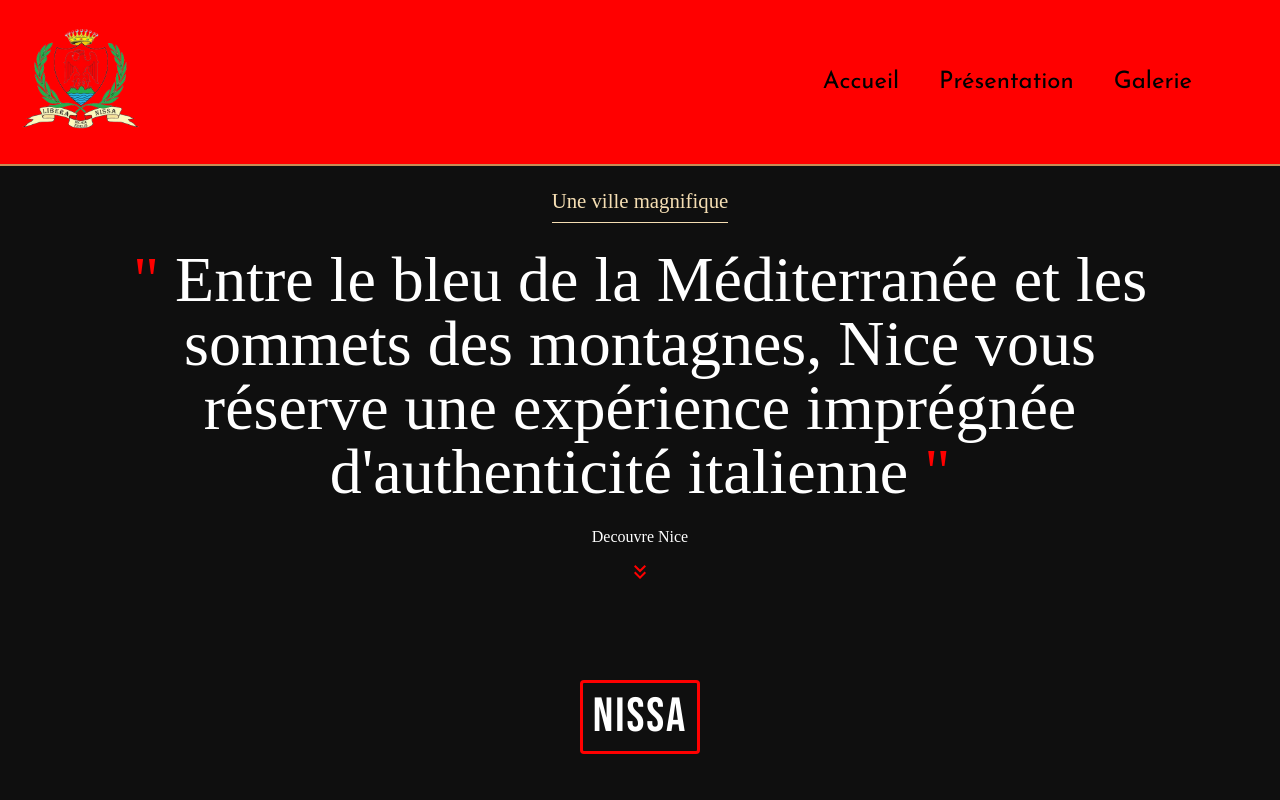
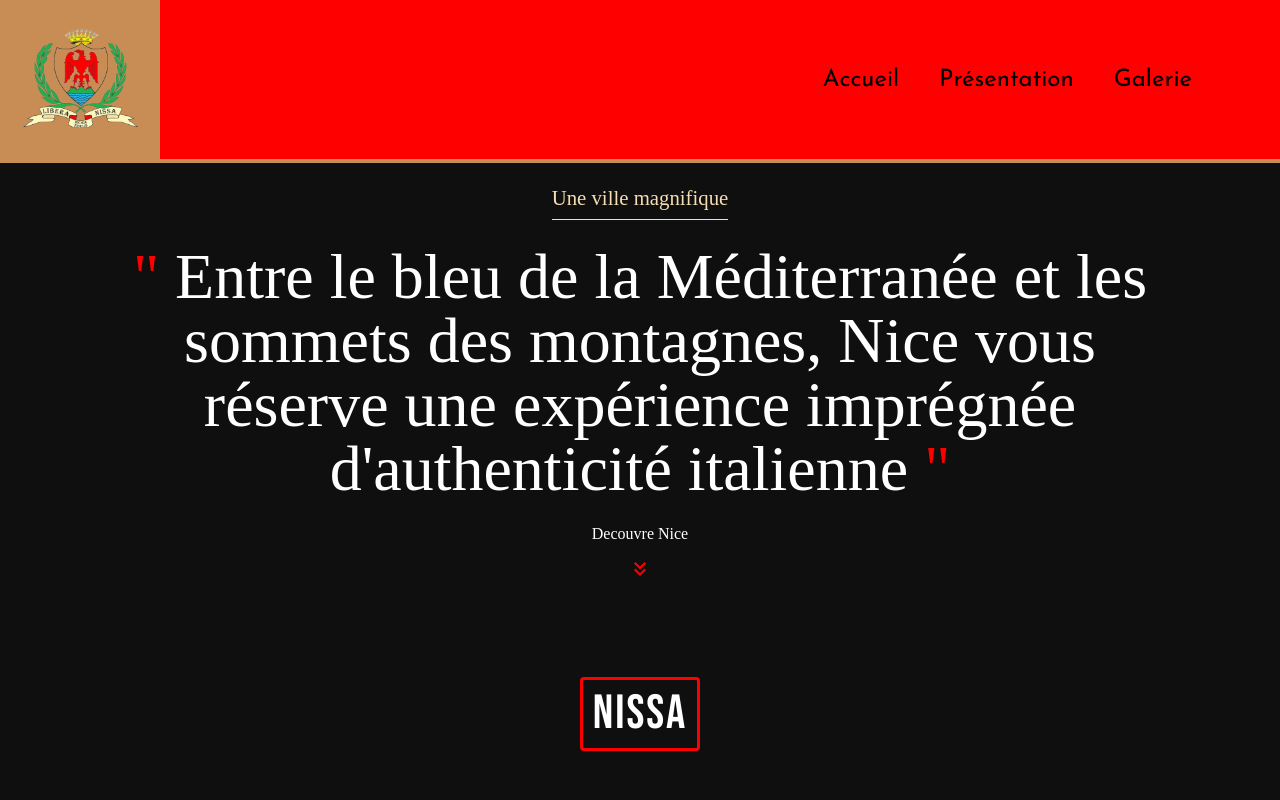
Before and after one commit to CedricFriscia/Nissa, a React (Vite) app: page / in a window 1280 px wide. Shown: the top 800 px of the page. Built offline with nearby package versions, Linux system fonts and the light colour scheme; grey boxes are pictures that could not be loaded.

Commit message:
fix logo navbar

```diff
--- a/src/Components/Nav/index.scss
+++ b/src/Components/Nav/index.scss
@@ -7,11 +7,13 @@
    align-items: center;
    height: fit-content;
    background-color: red;
-   border-bottom: 2px solid #c78d55;
+   border-bottom: 4px solid #c78d55;
 
    &__logo img {
       height: 10rem;
       width: 10rem;
+      background-color: #c78d55;
+      margin-bottom: -5px;
    }
 
    &__list {
```
